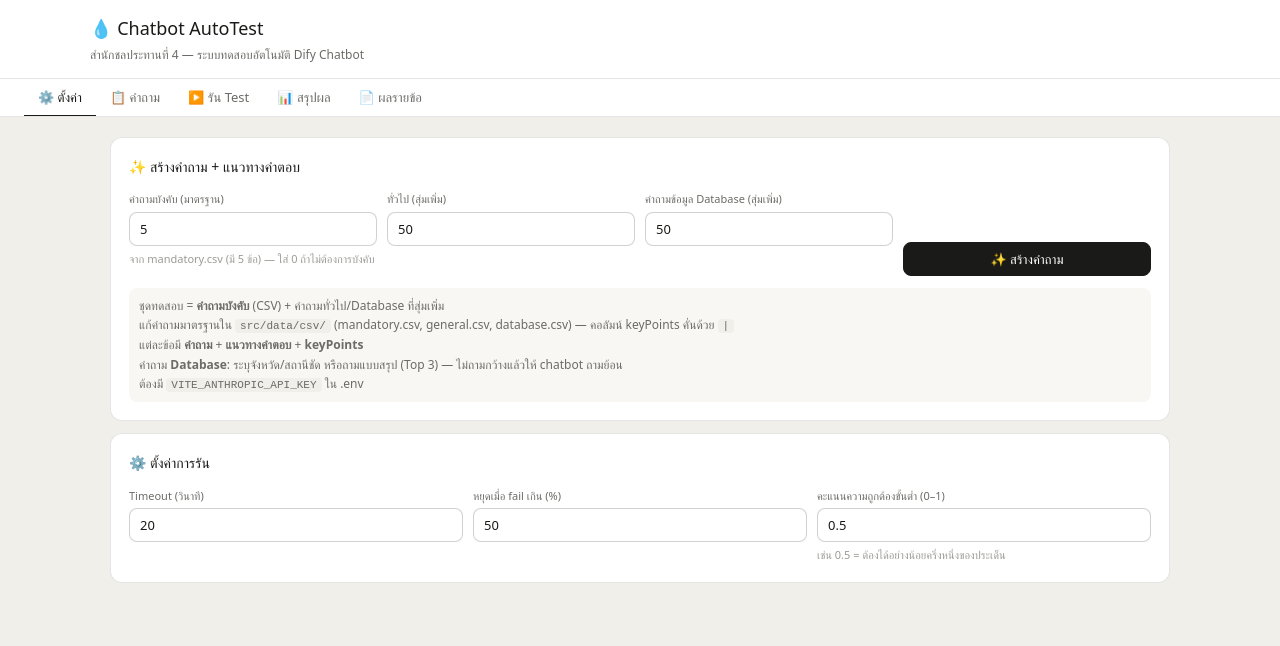
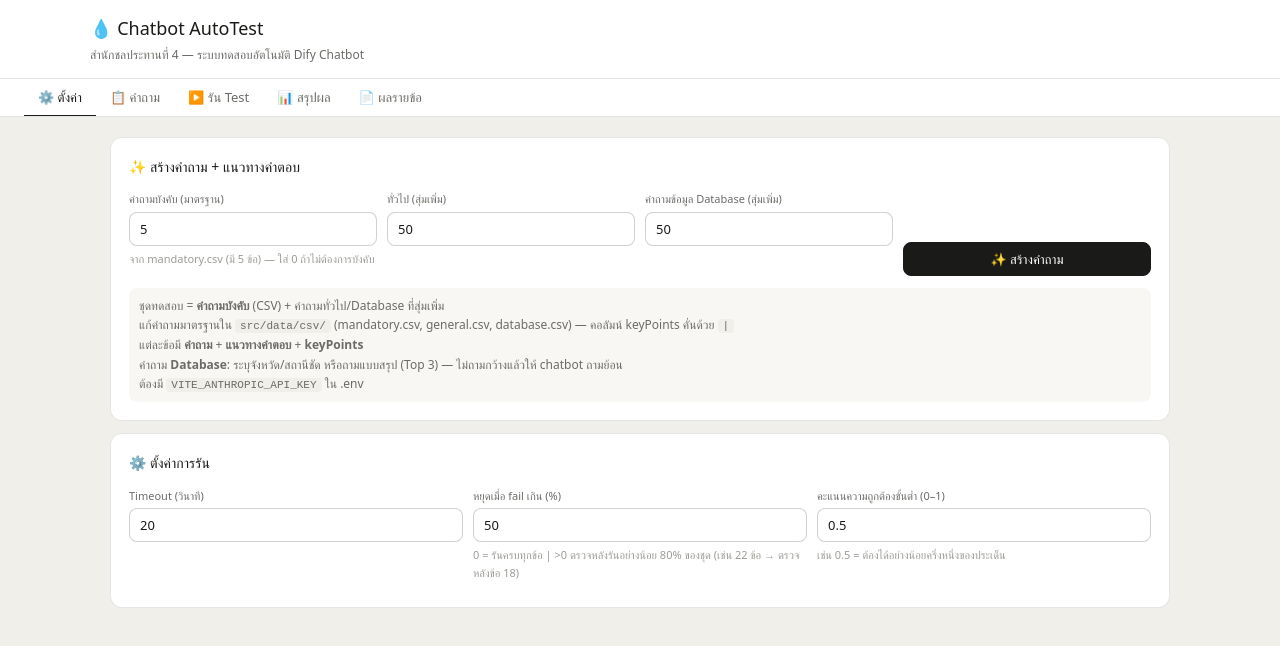
Before and after one commit to BST-Albatross/chatbot-autotest-rid4, a React (Vite) app: page / in a window 1280 px wide. Shown: the top 646 px of the page. Built offline with nearby package versions, Linux system fonts and the light colour scheme; no server answers; the HTML template or start-up script is replaced by a standard one.

Commit message:
fix stop when timeout 2

```diff
--- a/src/components/ConfigTab.jsx
+++ b/src/components/ConfigTab.jsx
@@ -90,7 +90,10 @@ export default function ConfigTab({ testConfig, setTestConfig, questionCount, on
           </div>
           <div className={u.field}>
             <label className={u.lbl}>หยุดเมื่อ fail เกิน (%)</label>
-            <input type="number" value={testConfig.stopAtFailPct} onChange={e => setT('stopAtFailPct', +e.target.value)} min={10} max={100} />
+            <input type="number" value={testConfig.stopAtFailPct} onChange={e => setT('stopAtFailPct', +e.target.value)} min={0} max={100} />
+            <span style={{ fontSize: 11, color: 'var(--text-3)' }}>
+              0 = รันครบทุกข้อ | &gt;0 ตรวจหลังรันอย่างน้อย 80% ของชุด (เช่น 22 ข้อ → ตรวจหลังข้อ 18)
+            </span>
           </div>
           <div className={u.field}>
             <label className={u.lbl}>คะแนนความถูกต้องขั้นต่ำ (0–1)</label>
```
